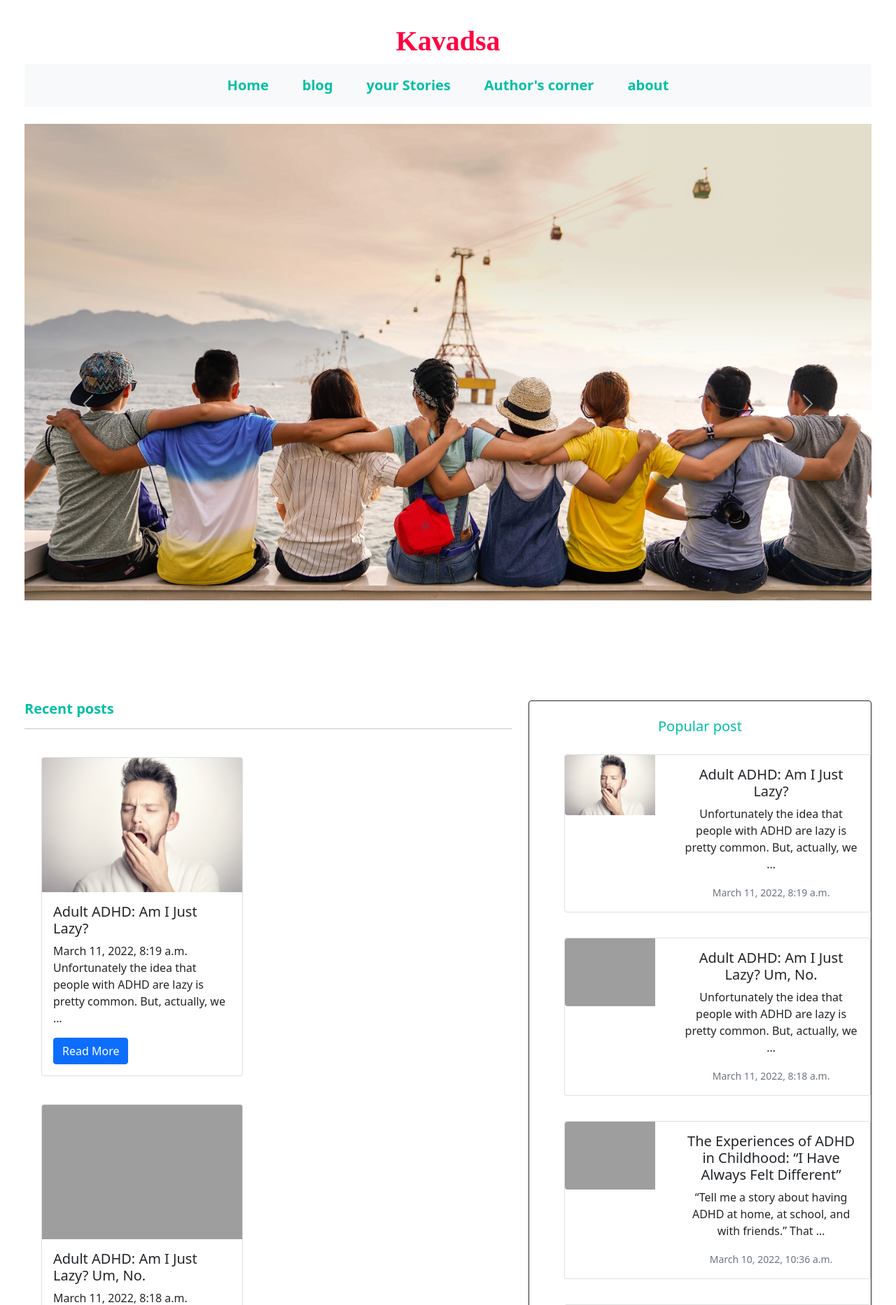
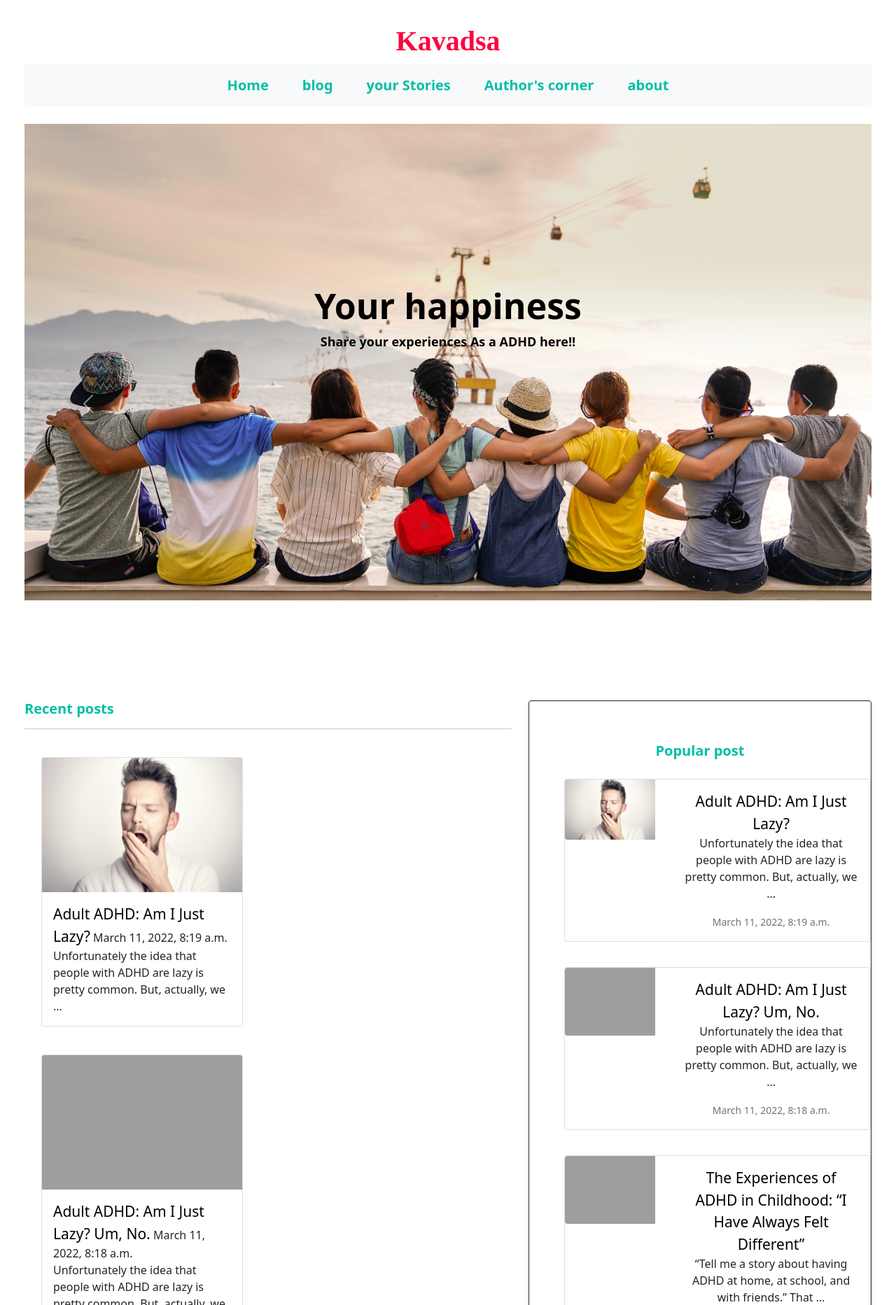
Before and after one commit to Neha1210/Django-Based-Blog-Forum, a Django app: page / in a window 1280 px wide. Shown: the top 1865 px of the page at 70% size. Run offline with Django 4.2, Linux system fonts and the light colour scheme; data comes from the database, SQL or seed files in the repository; both versions use the stored data as it was after the commit; grey boxes are pictures that could not be loaded.

Commit message:
second commit

```diff
--- a/myblog/templates/myblog/author.html
+++ b/myblog/templates/myblog/author.html
@@ -20,12 +20,11 @@
                 <div class="card " style="width: 18rem; margin: 20px;">
                   <img src="{{blg.image.url}}" class="card-img-top" alt="...">
                    <div class="card-body">
-                     <!--     <img src={{tech.img}} >-->
-                     <h5 class="card-title">{{blg.title}}</h5>
+                       <a style="text-decoration:none; color:black; font-size:21px; font-weight:5px; "
+               href="{% url 'viewpage' blg.id%}" class="card-title">{{blg.title}}</a>
                      <h9 >{{blg.created_date}}</h9>
                      <p class="card-text">{{blg.content|truncatewords:15}}</p>
                      <span>
-                     	<a href="{% url 'viewpage' blg.id%}" class="btn btn-primary">Read More</a>
                      	<a href="{% url 'updateblog' blg.id %}" class="btn btn-success">update</a>
                      	<a href="{% url 'deleteblog' blg.id%}" class="btn btn-danger">Remove</a>
                      </span>
--- a/myblog/templates/myblog/blog.html
+++ b/myblog/templates/myblog/blog.html
@@ -13,10 +13,10 @@
                   <img src="{{blg.image.url}}" class="card-img-top" alt="...">
                    <div class="card-body">
                      <!--     <img src={{tech.img}} >-->
-                     <h5 class="card-title">{{blg.title}}</h5>
+                     <a style="text-decoration:none; color:black; font-size:21px; font-weight:5px; "
+               href="{% url 'viewpage' blg.id%}" class="card-title">{{blg.title}}</a>
                      <h9 >{{blg.created_date}}</h9>
                      <p class="card-text">{{blg.content|truncatewords:15}}</p>
-                     <a href="{% url 'viewpage' blg.id %}" class="btn btn-primary">Read More</a>
                    </div>
                 </div>
              </div>
--- a/myblog/templates/myblog/carousel.html
+++ b/myblog/templates/myblog/carousel.html
@@ -7,6 +7,35 @@
           rel="stylesheet" integrity="sha384-1BmE4kWBq78iYhFldvKuhfTAU6auU8tT94WrHftjDbrCEXSU1oBoqyl2QvZ6jIW3"
           crossorigin="anonymous">
     <link  href="/static/images/">
+  <style>
+      #carouselExampleCaptions.carousel-inner{
+          height:300px;
+      }
+      #carouselExampleCaptions.carousel-inner .carousel-item img{
+        object-fit:cover;
+        height:100%;
+        width:100%
+      }
+      .carousel-caption{
+        position:absolute;
+        top:50%;
+        left:50%;
+        transform:translate(-50%,-50%);
+        text-align:center;
+      }
+      .carousel-caption h5{
+        font-weight:bold;
+        font-size:50px;
+        color:black;
+      }
+      .carousel-caption p{
+        font-weight:bold;
+        font-size:18px;
+        color:black;
+      }
+
+  </style>
+
 </head>
 <body style="margin: 15px;">
   <br>
--- a/myblog/templates/myblog/home.html
+++ b/myblog/templates/myblog/home.html
@@ -15,10 +15,10 @@
                 <div class="card bg-#f50057 mb-3" style="width: 18rem;">
                      <img src="{{blg.image.url}}" class="card-img-top" alt="thumbnail">
                    <div class="card-body">
-                     <h5 class="card-title">{{blg.title}}</h5>
+                     <a style="text-decoration:none; color:black; font-size:21px; font-weight:5px; "
+               href="{% url 'viewpage' blg.id%}" class="card-title">{{blg.title}}</a>
                      <h9 >{{blg.created_date}}</h9>
                      <p class="card-text">{{blg.content|truncatewords:15}}</p>
-                     <a href="{% url 'viewpage' blg.id%}" class="btn btn-primary">Read More</a>
                    </div>
                 </div>
              </div>
@@ -31,7 +31,7 @@
   <div class="col-md-5">
     <div class="card border-dark  text-center ">
       <br>
-      <h5 style="color:#00bfa5">Popular post</h5>
+      <h5 style="color:#00bfa5; font-weight:bold; margin-top:35px">Popular post</h5>
 
       {% for blg in blogs reversed%}
         <div class="card mb-3" style="max-width: 490px;margin-left: 50px;margin-top: 20px;">
@@ -41,7 +41,8 @@
             </div>
         <div class="col-md-8">
           <div class="card-body">
-            <h5 class="card-title">{{blg.title}}</h5>
+            <a style="text-decoration:none; color:black; font-size:21px; font-weight:5px;"
+               href="{% url 'viewpage' blg.id%}" class="card-title">{{blg.title}}</a>
             <p class="card-text">{{blg.content|truncatewords:15}}</p>
             <p class="card-text"><small class="text-muted">{{blg.created_date}}</small></p>
           </div>
--- a/myblog/templates/myblog/view.html
+++ b/myblog/templates/myblog/view.html
@@ -16,8 +16,8 @@
                 <img style="height:500px;width:700px; " class="card-img-top" src="{{blogs.image.url}}" alt="thumbnail" >
             </div>
                 <br>
-                '<pre><p style="font-family:Times New Roman;font-size: 20px;" class="card-text" >
-                    {{blogs.content}}</p></pre>'
+                <p style="font-family:Times New Roman;font-size:22px; word-wrap:nreak-word;" class="card-text"  >
+                    {{blogs.content|linebreaksbr}}</p>
                 </div>
             </div>
         </div>
--- a/myblog/views.py
+++ b/myblog/views.py
@@ -5,7 +5,6 @@
 
 from .models import *
 from .forms import*
-
 # Create your views here.
 def register(request):
 
```
Also changed, not shown: myblog/templates/myblog/carousel2.html (+29 -2 lines), db.sqlite3, media/myblog/img/funnywallpaperbackgrounds4-3564521008.jpg (added), static/images/36.jpg (added).
